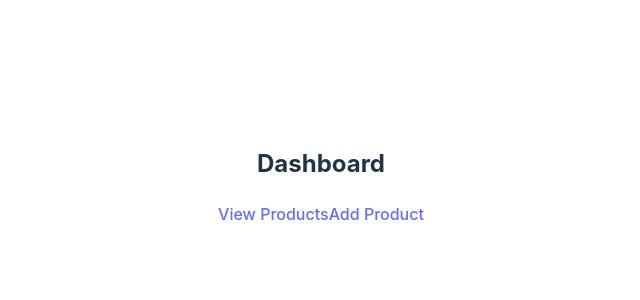
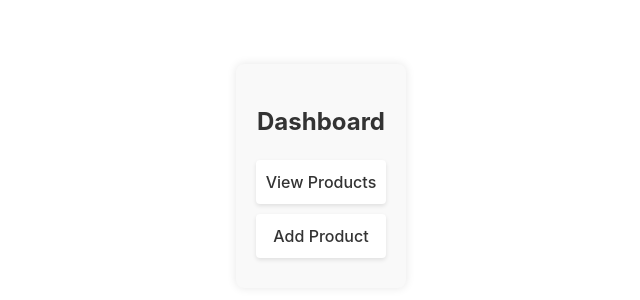
Before and after one commit to Teatoller/fresh-marketplace, a React (Vite) app: page / in a window 1280 px wide. Shown: the part 224-524 px from the top of the page, without its empty margins (319-959 px from the left). Built offline with nearby package versions, Linux system fonts and the light colour scheme.

Commit message:
style dashboard ui

```diff
--- a/src/components/Dashboard.jsx
+++ b/src/components/Dashboard.jsx
@@ -1,12 +1,17 @@
+// Dashboard.js
+
 import React from 'react';
 import { Link } from 'react-router-dom';
+import '../css/Dashboard.css'; // Import your CSS file
 
 function Dashboard() {
   return (
-    <div>
-      <h2>Dashboard</h2>
-      <Link to="/products">View Products</Link>
-      <Link to="/add-product">Add Product</Link>
+    <div className="dashboard-container">
+      <h2 className="dashboard-title">Dashboard</h2>
+      <div className="dashboard-links">
+        <Link to="/products" className="dashboard-link">View Products</Link>
+        <Link to="/add-product" className="dashboard-link">Add Product</Link>
+      </div>
     </div>
   );
 }
--- /dev/null
+++ b/src/css/Dashboard.css
@@ -0,0 +1,37 @@
+/* Dashboard.css */
+
+.dashboard-container {
+    max-width: 600px; /* Limit maximum width */
+    margin: 0 auto; /* Center align horizontally */
+    padding: 20px;
+    background-color: #f9f9f9; /* Light background color */
+    border-radius: 8px;
+    box-shadow: 0 0 10px rgba(0, 0, 0, 0.1); /* Soft shadow for depth */
+  }
+
+  .dashboard-title {
+    text-align: center;
+    margin-bottom: 20px;
+    color: #333; /* Dark text color */
+  }
+
+  .dashboard-links {
+    display: flex;
+    flex-direction: column;
+  }
+
+  .dashboard-links a {
+    display: block;
+    padding: 10px;
+    margin-bottom: 10px;
+    background-color: #fff; /* White background */
+    text-decoration: none;
+    color: #333; /* Dark text color */
+    border-radius: 4px;
+    box-shadow: 0 2px 4px rgba(0, 0, 0, 0.1); /* Light shadow */
+    transition: background-color 0.3s ease;
+  }
+
+  .dashboard-links a:hover {
+    background-color: #f0f0f0; /* Light background color on hover */
+  }
```
